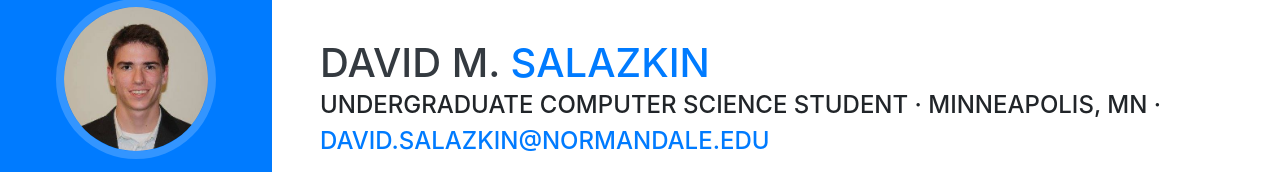
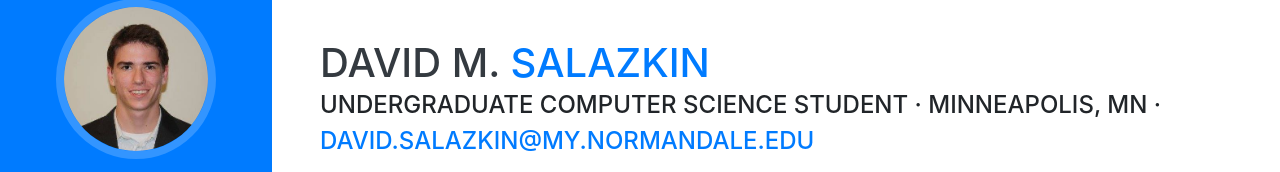
Before and after one commit to davidsalazkin/personal_portfolio, a website with bundled scripts: page index.html in a window 1280 px wide. Shown: the part 197-369 px from the top of the page. Built offline with nearby package versions, Linux system fonts and the light colour scheme; a web font is replaced by a local one.

Commit message:
resume update

```diff
--- a/index.html
+++ b/index.html
@@ -67,7 +67,7 @@
           <span class="text-primary">Salazkin</span>
         </h1>
         <div class="subheading mb-5"> Undergraduate Computer Science Student · Minneapolis, MN ·
-          <a href="mailto:name@email.com">david.salazkin@normandale.edu</a>
+          <a href="mailto:name@email.com">david.salazkin@my.normandale.edu</a>
         </div>
         <p class="lead mb-5">I am an undergraduate computer science student searching for a summer 2019 internship to begin applying my learned skills and theory in a constructive, practical way.</p>
         <div class="social-icons">
```
Also changed, not shown: 1 other file.
